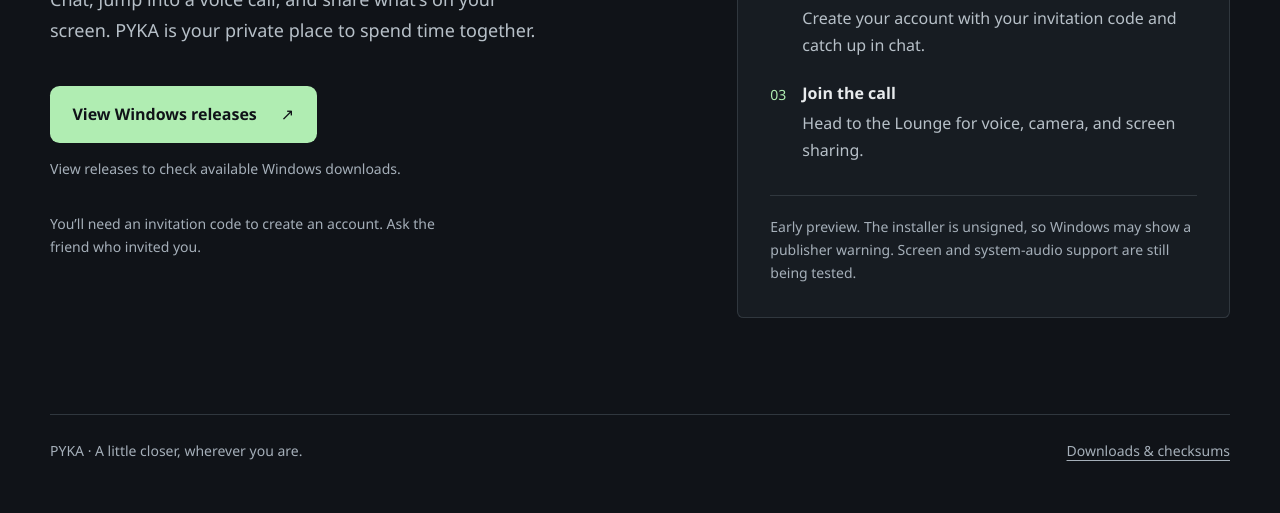
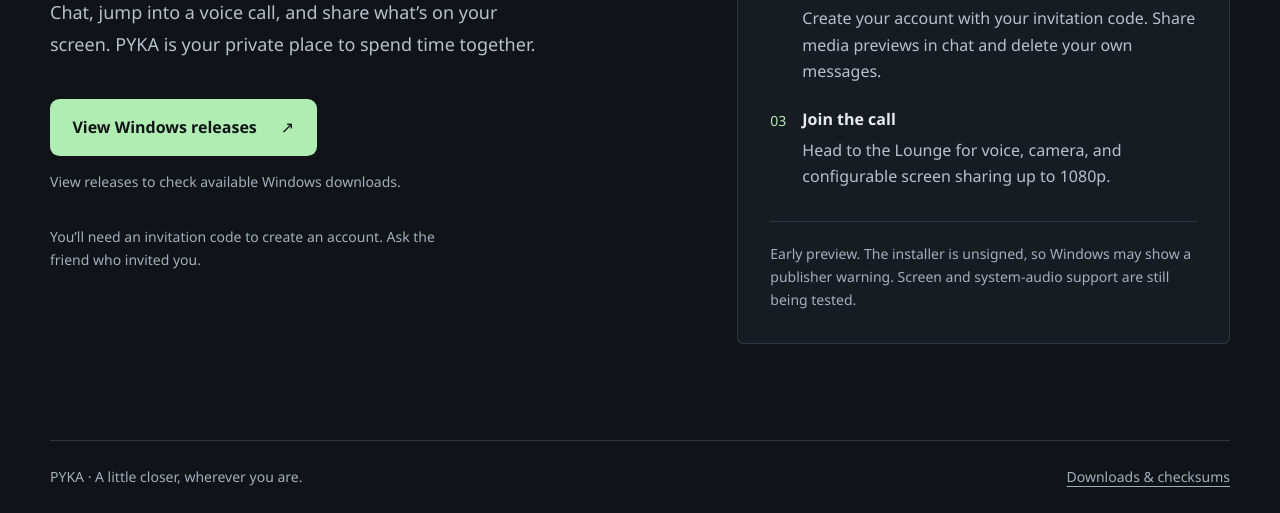
Before and after one commit to EnzoB123/pyka-downloads, a plain HTML site: page site/index.html in a window 1280 px wide. Shown: the part 489-1002 px from the top of the page. Before the commit the page ends 975 px from the top, so only its background shows below. Drawn offline with Linux system fonts and the light colour scheme; no server answers.

Commit message:
Document 0.1.2 sharing, chat previews, deletion, and updates

```diff
--- a/site/index.html
+++ b/site/index.html
@@ -26,8 +26,8 @@
         <h2 id="setup-title">See you in the Lounge.</h2>
         <ol>
           <li><div><h3>Install PYKA</h3><p>Download the Windows installer from the latest release.</p></div></li>
-          <li><div><h3>Meet in #general</h3><p>Create your account with your invitation code and catch up in chat.</p></div></li>
-          <li><div><h3>Join the call</h3><p>Head to the Lounge for voice, camera, and screen sharing.</p></div></li>
+          <li><div><h3>Meet in #general</h3><p>Create your account with your invitation code. Share media previews in chat and delete your own messages.</p></div></li>
+          <li><div><h3>Join the call</h3><p>Head to the Lounge for voice, camera, and configurable screen sharing up to 1080p.</p></div></li>
         </ol>
         <p class="preview">Early preview. The installer is unsigned, so Windows may show a publisher warning. Screen and system-audio support are still being tested.</p>
       </aside>
```
Also changed, not shown: 1 other file.
